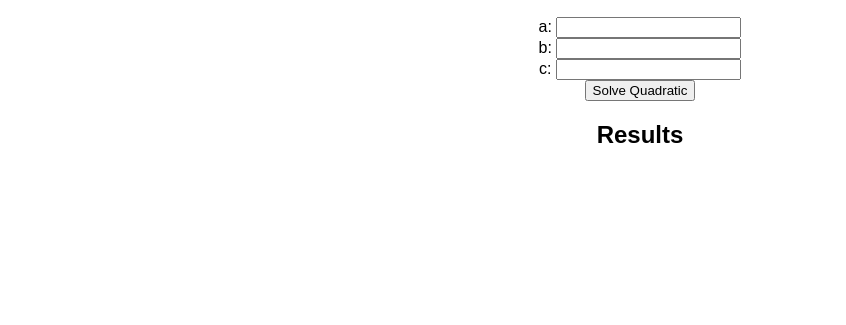
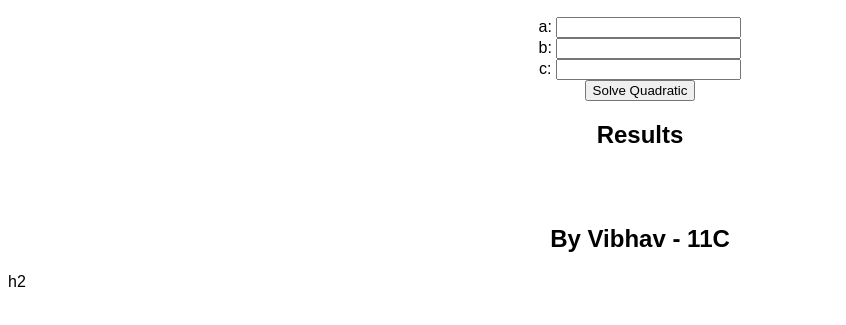
Before and after one commit to Starlinkboy/math, a website: page public/index.html in a window 1280 px wide. Shown: the part 111-436 px from the top of the page, without its empty margins (0-846 px from the left). Drawn offline with Linux system fonts and the light colour scheme.

Commit message:
Update index.html

```diff
--- a/public/index.html
+++ b/public/index.html
@@ -26,5 +26,7 @@
   <div id="result"></div>
 
   <script src="main.js"></script>
+  <br><br>
+  <h2 align = "center">By Vibhav - 11C</h2>h2
 </body>
 </html>
```
